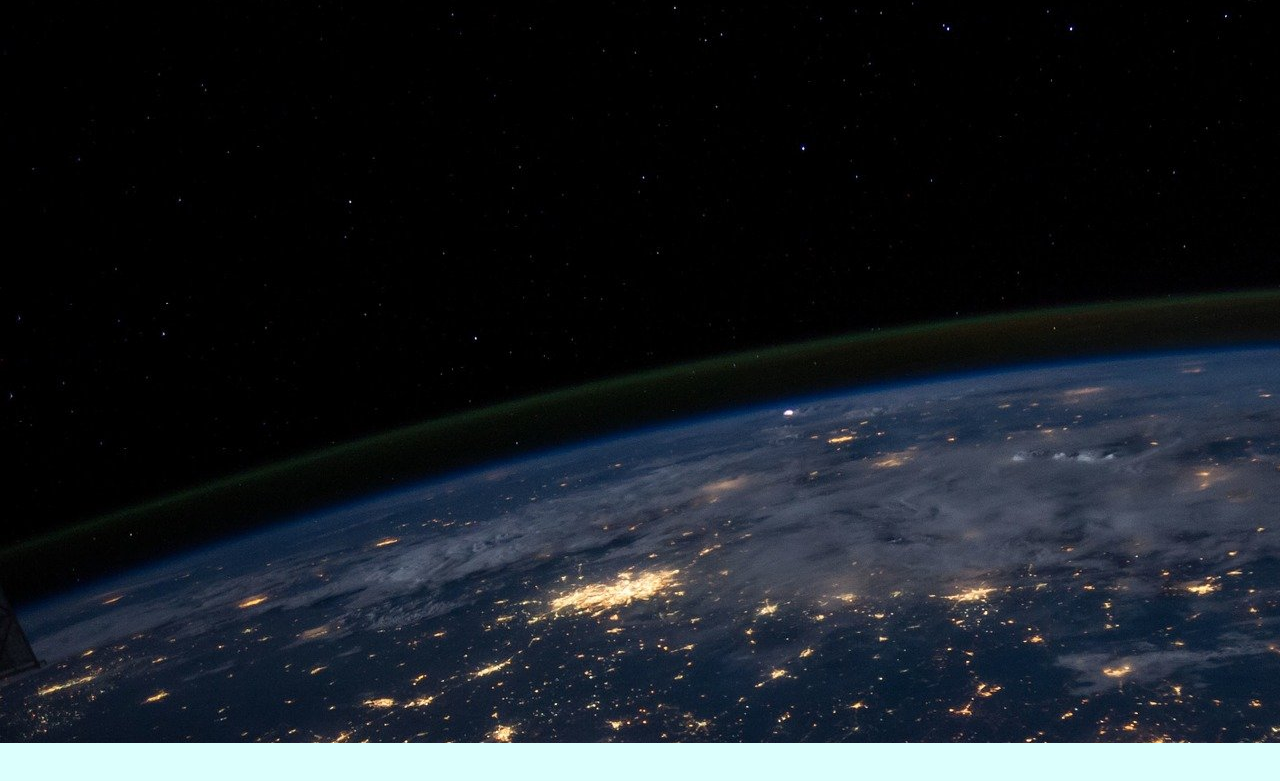
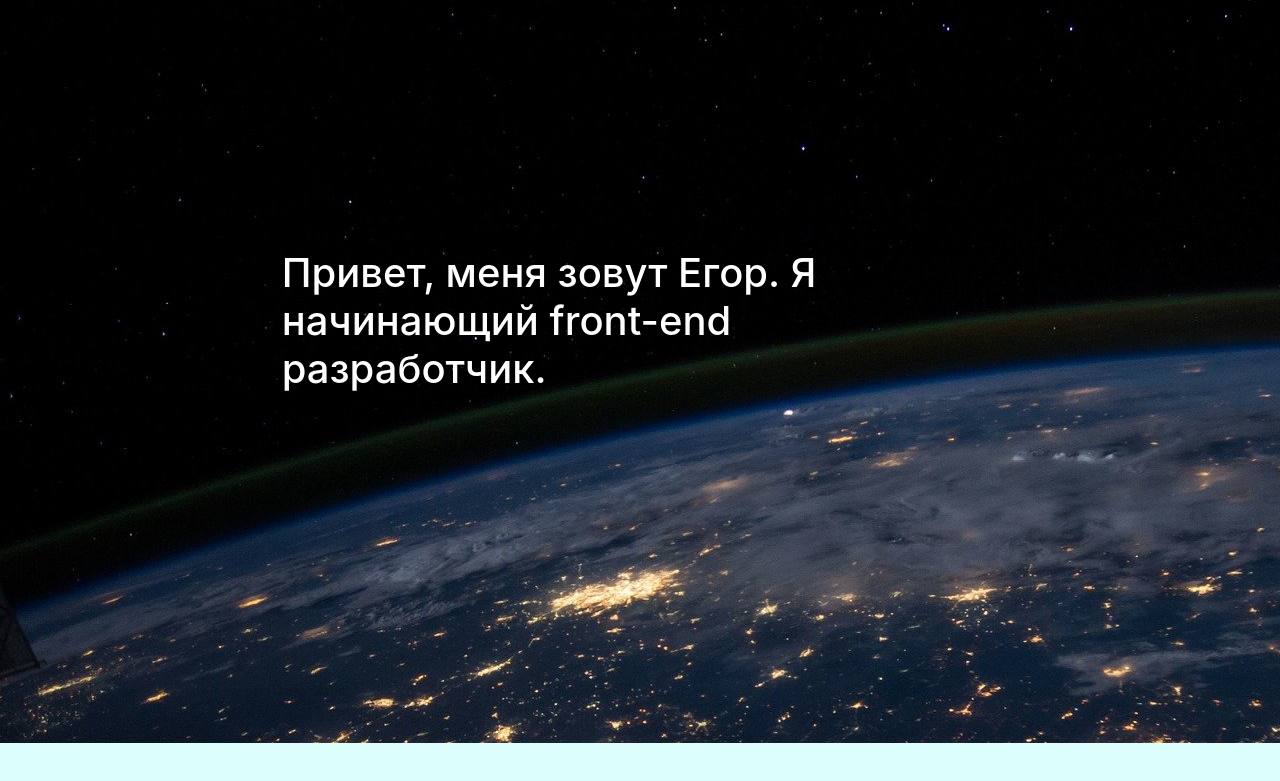
Before and after one commit to skmm6/mumzhinskiy-pf, a plain HTML site: page index.html in a window 1280 px wide. Shown: the part 57-838 px from the top of the page. Drawn offline with nearby package versions, Linux system fonts and the light colour scheme.

Commit message:
добавил h

```diff
--- a/css/style.css
+++ b/css/style.css
@@ -47,3 +47,7 @@ div.co-bl>a {
     left: 0;
     right: 0;
 }
+.container-main {
+    margin-top: 250px;
+
+}
--- a/index.html
+++ b/index.html
@@ -4,7 +4,7 @@
 <head>
     <meta charset="UTF-8">
     <meta name="viewport" content="width=device-width, initial-scale=1.0">
-    <title>Document</title>
+    <title>Mumzhinskiy</title>
     <link rel="stylesheet" href="https://cdn.jsdelivr.net/npm/bootstrap@4.5.3/dist/css/bootstrap.min.css"
         integrity="sha384-TX8t27EcRE3e/ihU7zmQxVncDAy5uIKz4rEkgIXeMed4M0jlfIDPvg6uqKI2xXr2" crossorigin="anonymous">
     <link rel="stylesheet" href="css/style.css">
@@ -53,7 +53,11 @@
                     </nav>
                 </div>
             </div>
+            <div class="col-7 text-white container-main container">
+                <h1>Привет, меня зовут Егор. Я начинающий front-end разработчик.</h1>
+            </div>
         </div>
+
 
     </header>
     <div class="animatio"></div>
```
